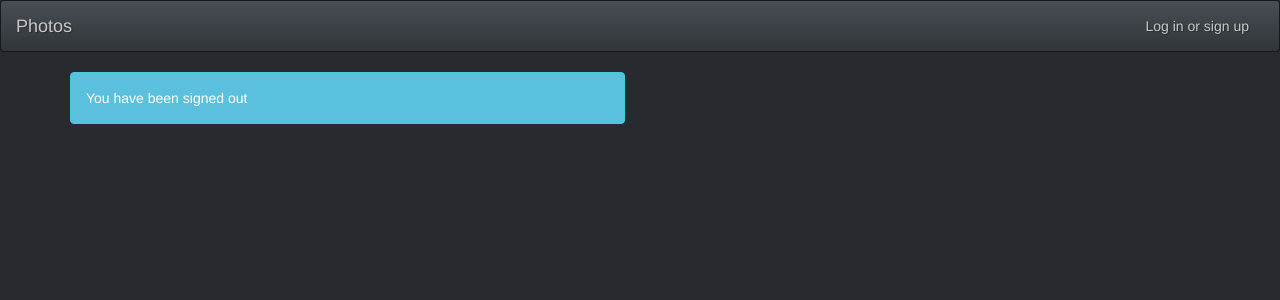
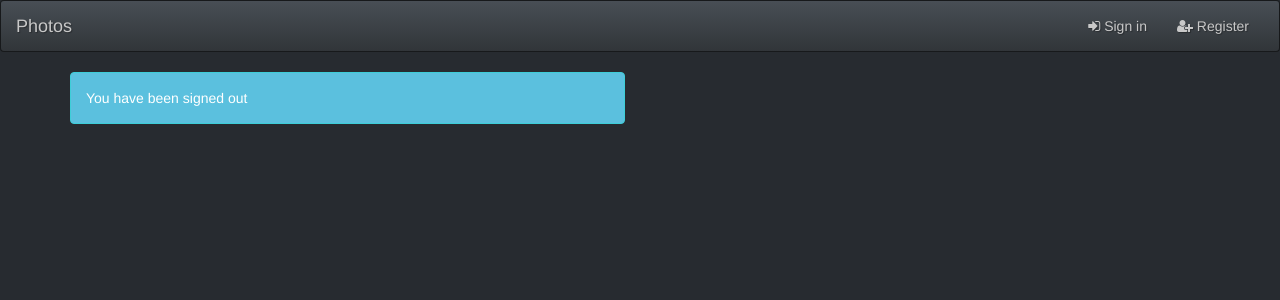
Before and after one commit to lplade/photo_cms, a Django app: page /user/logout_message/ in a window 1280 px wide. Shown: the top 300 px of the page. Run offline with Django 3.2, Linux system fonts and the light colour scheme; some libraries are stand-ins or nearby versions.

Commit message:
identified profile page bugs

```diff
--- a/photo_cms/dam/forms.py
+++ b/photo_cms/dam/forms.py
@@ -98,6 +98,7 @@ class UserModificationForm(UserCreationForm):
 class UserProfileForm(forms.ModelForm):
     class Meta:
         model = Profile
+        # TODO this does not seem to pass display_name
         fields = ('display_name', 'about', 'city', 'state', 'country')
         # TODO validate display_name to not blank
 
--- a/photo_cms/dam/templates/dam/includes/navbar.html
+++ b/photo_cms/dam/templates/dam/includes/navbar.html
@@ -28,21 +28,37 @@
             </ul>
 
             <ul class="nav navbar-nav navbar-right">
-                <li>
                     {% if user.is_authenticated %}
-                        <p class="navbar-text">Logged in as
-                            {# TODO link to something #}
-                            {{ user.username }}.
-                            <a href="{% url 'logout' %}?next={% url 'dam:logout_message' %}">Log out</a>
+                        <li>
+                        <p class="navbar-text">
+                            <i class="fa fa-user" aria-hidden="true"></i>
+                            <a class="navbar-link" href="{% url 'dam:my_user_profile' %}">
+                                {{ user.username }}
+                            </a>
+                        </p>
+                        </li>
+                        <li>
+                        <p class="navbar-text">
+                            <i class="fa fa-sign-out" aria-hidden="true"></i>
+                            <a class="navbar-link" href="{% url 'logout' %}?next={% url 'dam:logout_message' %}">Log out</a>
                         </p>
                     {% else %}
+                        <li>
                         <p class="navbar-text">
+                        <i class="fa fa-sign-in" aria-hidden="true"></i>
                             <a href="{% url 'login' %}?next={{ request.path }}" class="navbar-link">
-                                Log in or sign up
+                                Sign in
                             </a>
                         </p>
+                        </li>
+                        <li>
+                        <p class="navbar-text">
+                        <i class="fa fa-user-plus" aria-hidden="true"></i>
+                            <a href="{% url 'register' %}" class="navbar-link">
+                                Register</a>
+                        </p>
+                    </li>
                     {% endif %}
-                </li>
             </ul>
         </div><!-- /.navbar-collapse -->
     </div>
--- a/photo_cms/dam/views_users.py
+++ b/photo_cms/dam/views_users.py
@@ -46,7 +46,7 @@ def my_user_profile(request):
     try:
         profile = request.user.profile
     except ObjectDoesNotExist:
-        profile = Profile(user=request.user)
+        profile = Profile(user=request.user, display_name=request.user.username)
 
     if request.method == 'POST':
         form = UserProfileForm(request.POST)
@@ -61,6 +61,7 @@ def my_user_profile(request):
             profile.save()
 
         return render(request, 'dam/user_modify.html',
+                      # TODO message about updated
                       {'form': form,
                        'profile': profile,
                        'title': SITE_TITLE, })
@@ -75,7 +76,7 @@ def my_user_profile(request):
     return render(request, 'dam/user_modify.html',
                   {'form': form,
                    'profile': profile,
-                   'title': SITE_TITLE})
+                   'title': SITE_TITLE, })
 
 
 @login_required
```
Also changed, not shown: photo_cms/dam/templates/dam/user_modify.html (+3 -7 lines).
